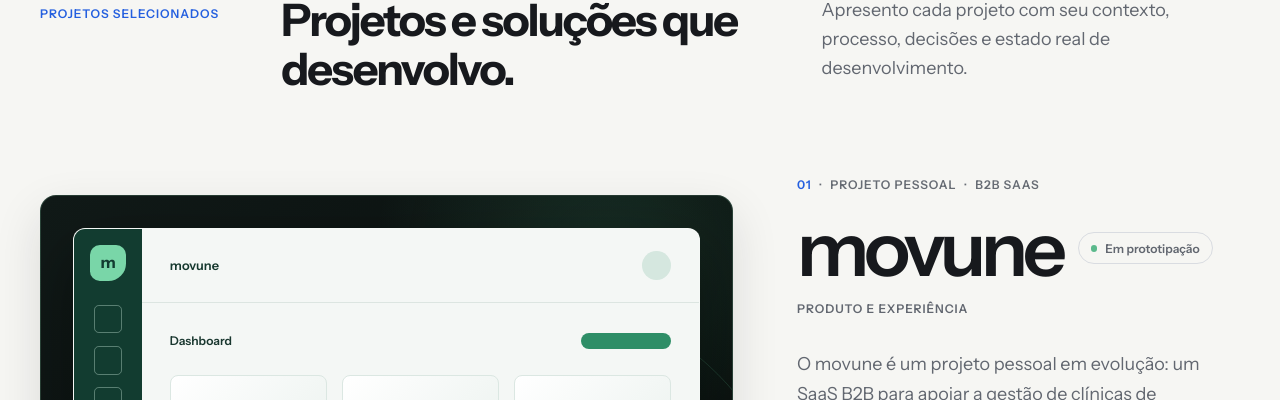
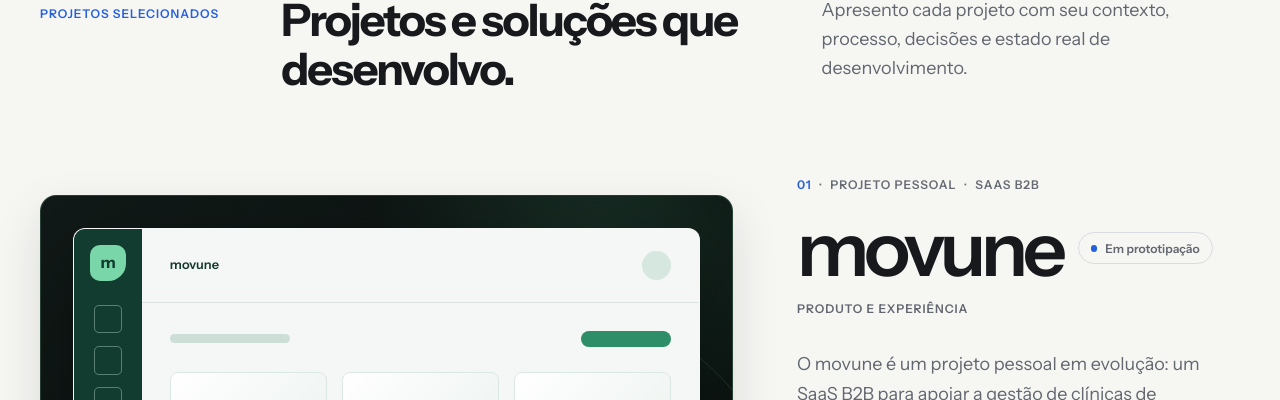
Before and after one commit to LeonardoBlauth/portfolio, a Nuxt app: page / in a window 1280 px wide. Shown: the part 957-1357 px from the top of the page. Built offline with nearby package versions, Linux system fonts and the light colour scheme.

Commit message:
fix: align project localization and hash restoration

```diff
--- a/app/components/home/SelectedProject.vue
+++ b/app/components/home/SelectedProject.vue
@@ -52,7 +52,7 @@
 
                 <div class="project-preview__dashboard">
                   <div class="project-preview__dashboard-heading">
-                    <span class="project-preview__eyebrow">Dashboard</span>
+                    <span class="project-preview__eyebrow" />
                     <span class="project-preview__action" />
                   </div>
 
@@ -83,7 +83,7 @@
             <span aria-hidden="true">·</span>
             <span>{{ message('type') }}</span>
             <span aria-hidden="true">·</span>
-            <span>{{ selectedProject.type }}</span>
+            <span>{{ message('productType') }}</span>
           </p>
 
           <div class="selected-project__title-row">
@@ -291,9 +291,10 @@
 }
 
 .project-preview__eyebrow {
-  color: #19372f;
-  font-size: clamp(0.42rem, 1.2vw, 0.75rem);
-  font-weight: var(--font-weight-semibold);
+  width: 24%;
+  height: clamp(0.35rem, 0.8vw, 0.6rem);
+  background: #cdded7;
+  border-radius: 999px;
 }
 
 .project-preview__action {
@@ -393,7 +394,7 @@
   height: 0.4rem;
   margin-inline-end: var(--space-2);
   content: '';
-  background: #5bb98c;
+  background: var(--color-accent);
   border-radius: 50%;
 }
 
--- a/app/components/layout/AppHeader.vue
+++ b/app/components/layout/AppHeader.vue
@@ -18,6 +18,7 @@
 let desktopMediaQuery: MediaQueryList | null = null
 let restoreFocusAfterClose = true
 let scrollAnimationFrame: number | null = null
+let routeAlignmentFrame: number | null = null
 
 const SECTION_SCROLL_DURATION_MS = 360
 
@@ -56,6 +57,38 @@
 
   window.cancelAnimationFrame(scrollAnimationFrame)
   scrollAnimationFrame = null
+}
+const cancelRouteAlignment = () => {
+  if (routeAlignmentFrame === null) return
+
+  window.cancelAnimationFrame(routeAlignmentFrame)
+  routeAlignmentFrame = null
+}
+const alignRouteHash = async () => {
+  if (!route.hash) return
+
+  await nextTick()
+  cancelRouteAlignment()
+  routeAlignmentFrame = window.requestAnimationFrame(() => {
+    routeAlignmentFrame = window.requestAnimationFrame(() => {
+      const target = document.getElementById(
+        decodeURIComponent(route.hash.slice(1)),
+      )
+      if (!target) return
+
+      const scrollPadding = Number.parseFloat(
+        getComputedStyle(document.documentElement).scrollPaddingBlockStart,
+      )
+      window.scrollTo({
+        top: Math.max(
+          0,
+          window.scrollY + target.getBoundingClientRect().top - scrollPadding,
+        ),
+        behavior: 'instant',
+      })
+      routeAlignmentFrame = null
+    })
+  })
 }
 const scrollingKeys = new Set([
   'ArrowDown',
@@ -218,9 +251,13 @@
 }
 
 watch(
-  () => route.hash,
-  (hash) => {
-    currentHash.value = hash
+  () => route.fullPath,
+  (fullPath, previousFullPath) => {
+    currentHash.value = route.hash
+
+    const currentPath = fullPath.split('#', 1)[0]
+    const previousPath = previousFullPath?.split('#', 1)[0]
+    if (route.hash && currentPath !== previousPath) void alignRouteHash()
   },
 )
 
@@ -278,6 +315,7 @@
   window.removeEventListener('touchstart', cancelScrollAnimation)
   window.removeEventListener('keydown', handleScrollKeydown)
   desktopMediaQuery?.removeEventListener('change', handleDesktopTransition)
+  cancelRouteAlignment()
   cancelScrollAnimation()
   if (dialog.value?.open) dialog.value.close()
 })
--- a/app/data/projects.ts
+++ b/app/data/projects.ts
@@ -1,7 +1,7 @@
 export const selectedProject = {
   id: 'movune',
   order: '01',
-  type: 'B2B SaaS',
+  type: 'b2b-saas',
   route: 'movune',
   messageKey: 'selectedProjects.movune',
 } as const
--- a/i18n/locales/en.json
+++ b/i18n/locales/en.json
@@ -46,6 +46,7 @@
     "introduction": "I present each project with its context, process, decisions, and current stage of development.",
     "movune": {
       "type": "Personal project",
+      "productType": "B2B SaaS",
       "status": "In prototyping",
       "classification": "Product and experience",
       "description": "movune is an evolving personal project: a B2B SaaS designed to support the management of physiotherapy and Pilates clinics in Brazil. The case study documents the decisions and product development process.",
--- a/i18n/locales/pt-BR.json
+++ b/i18n/locales/pt-BR.json
@@ -46,6 +46,7 @@
     "introduction": "Apresento cada projeto com seu contexto, processo, decisões e estado real de desenvolvimento.",
     "movune": {
       "type": "Projeto pessoal",
+      "productType": "SaaS B2B",
       "status": "Em prototipação",
       "classification": "Produto e experiência",
       "description": "O movune é um projeto pessoal em evolução: um SaaS B2B para apoiar a gestão de clínicas de fisioterapia e Pilates no Brasil. O case acompanha as decisões e o processo de desenvolvimento do produto.",
```
Also changed, not shown: 2 other files (tests, documents, lock files or other folders).
